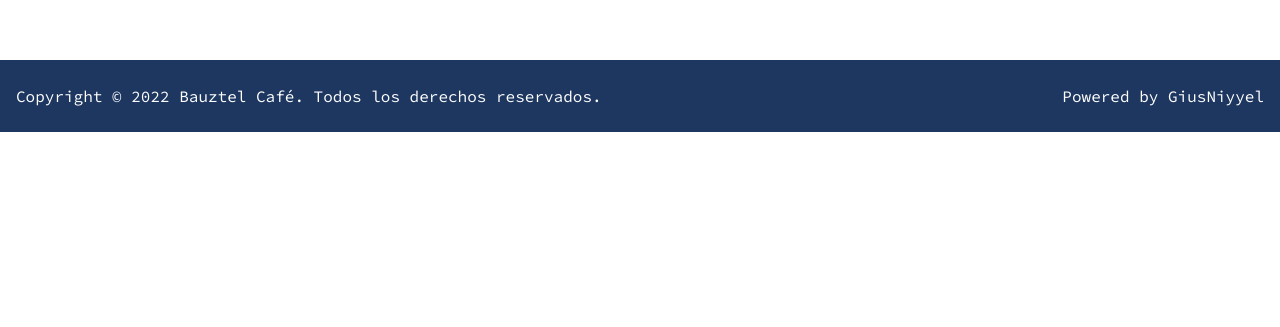
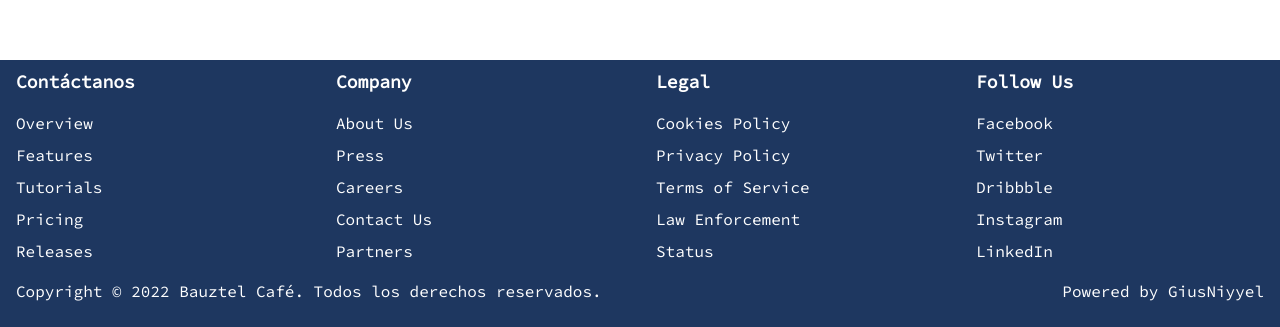
Before and after one commit to giusniyyel/bauztel-homepage, a Next.js app: page /about-us in a window 1280 px wide. Shown: the part 852-1179 px from the top of the page. Before the commit the page ends 984 px from the top, so only its background shows below. Built offline with nearby package versions, Linux system fonts and the light colour scheme.

Commit message:
:sparkles: feat(footer): update footer

```diff
--- a/src/components/Footer.tsx
+++ b/src/components/Footer.tsx
@@ -3,15 +3,72 @@
   Stack,
   Text,
   Flex,
+  Link,
+  TextProps,
+  SimpleGrid,
 } from "@chakra-ui/react";
 import { NextChakraLink } from "./NextChakraLink";
+
+const ListHeader = ({ children }: TextProps) => {
+  return (
+    <Text fontWeight={"600"} color={"white"} fontSize={"lg"} mb={2}>
+      {children}
+    </Text>
+  );
+};
 
 export const Footer = () => {
   let actualYear = new Date().getFullYear();
 
   return (
     <>
-      <Flex as="footer" bgColor="#1E3760" py={2} position="sticky" mt={8}>
+      <Flex
+        as="footer"
+        bgColor="#1E3760"
+        py={2}
+        position="sticky"
+        mt={8}
+        flexDirection="column"
+        textColor="white"
+      >
+        <Container maxW="container.xl">
+          <SimpleGrid columns={{ base: 1, sm: 2, md: 4 }} spacing={8}>
+            <Stack align={"flex-start"}>
+              <ListHeader>Contáctanos</ListHeader>
+              <Link href={"#"}>Overview</Link>
+              <Stack direction={"row"} align={"center"} spacing={2}>
+                <Link href={"#"}>Features</Link>
+              </Stack>
+              <Link href={"#"}>Tutorials</Link>
+              <Link href={"#"}>Pricing</Link>
+              <Link href={"#"}>Releases</Link>
+            </Stack>
+            <Stack align={"flex-start"}>
+              <ListHeader>Company</ListHeader>
+              <Link href={"#"}>About Us</Link>
+              <Link href={"#"}>Press</Link>
+              <Link href={"#"}>Careers</Link>
+              <Link href={"#"}>Contact Us</Link>
+              <Link href={"#"}>Partners</Link>
+            </Stack>
+            <Stack align={"flex-start"}>
+              <ListHeader>Legal</ListHeader>
+              <Link href={"#"}>Cookies Policy</Link>
+              <Link href={"#"}>Privacy Policy</Link>
+              <Link href={"#"}>Terms of Service</Link>
+              <Link href={"#"}>Law Enforcement</Link>
+              <Link href={"#"}>Status</Link>
+            </Stack>
+            <Stack align={"flex-start"}>
+              <ListHeader>Follow Us</ListHeader>
+              <Link href={"#"}>Facebook</Link>
+              <Link href={"#"}>Twitter</Link>
+              <Link href={"#"}>Dribbble</Link>
+              <Link href={"#"}>Instagram</Link>
+              <Link href={"#"}>LinkedIn</Link>
+            </Stack>
+          </SimpleGrid>
+        </Container>
         <Container p={4} maxW="container.xl">
           <Stack
             display="flex"
@@ -20,11 +77,11 @@
             direction={{ base: "column", md: "row" }}
             width={{ base: "full", md: "auto" }}
           >
-            <Text color="white" align="center">
+            <Text align="center">
               Copyright © {actualYear} Bauztel Café. Todos los derechos
               reservados.
             </Text>
-            <Text color="white" align="center">
+            <Text align="center">
               Powered by{" "}
               <NextChakraLink href="https://www.giusniyyel.com">
                 GiusNiyyel
```
